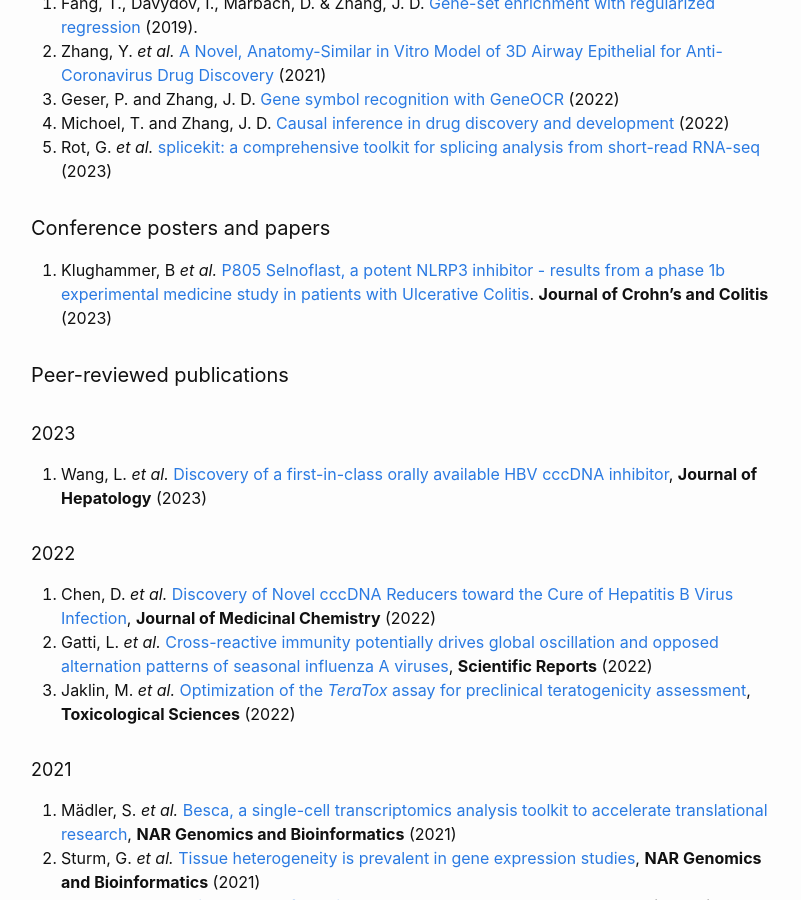
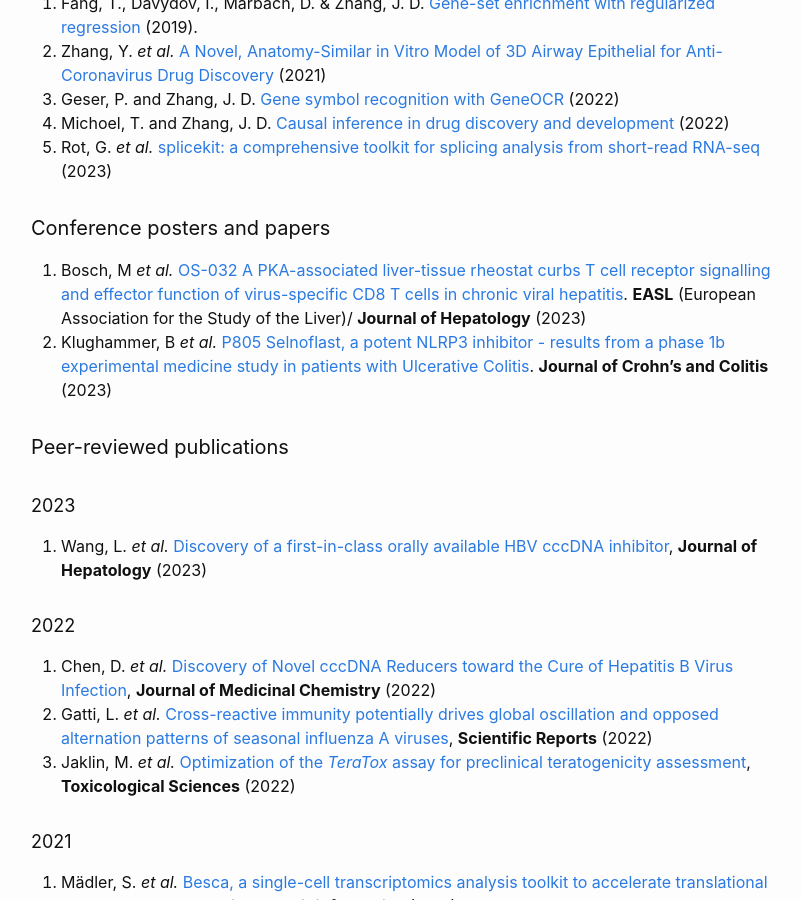
Before and after one commit to Accio/accio.github.io, a Jekyll site: the page built from _pages/publications.md, in a window 1280 px wide and 900 px high, scrolled down 572 px. Shown: the whole window, without its empty margins (239-1040 px from the left). Built offline with Jekyll 4.4.1, drawn with Linux system fonts in a browser that asks for light colours.

Commit message:
add EASL abstract

```diff
--- a/_pages/publications.md
+++ b/_pages/publications.md
@@ -36,7 +36,8 @@ See also my [Google Scholar profile](https://scholar.google.com/citations?user=t
 
 #### Conference posters and papers
 
-1. Klughammer, B *et al.* [P805 Selnoflast, a potent NLRP3 inhibitor - results from a phase 1b experimental medicine study in patients with Ulcerative Colitis](https://academic.oup.com/ecco-jcc/article/17/Supplement_1/i938/7010202). **Journal of Crohn's and Colitis** (2023)
+1. Bosch, M *et al.* [OS-032 A PKA-associated liver-tissue rheostat curbs T cell receptor signalling and effector function of virus-specific CD8 T cells in chronic viral hepatitis](https://www.easlcongress.eu/wp-content/uploads/2023/06/EASL_2023_Congress_Abstracts_version5_20June_compressed.pdf). **EASL** (European Association for the Study of the Liver)/ **Journal of Hepatology** (2023)
+2. Klughammer, B *et al.* [P805 Selnoflast, a potent NLRP3 inhibitor - results from a phase 1b experimental medicine study in patients with Ulcerative Colitis](https://academic.oup.com/ecco-jcc/article/17/Supplement_1/i938/7010202). **Journal of Crohn's and Colitis** (2023)
 
 #### Peer-reviewed publications
 
```
